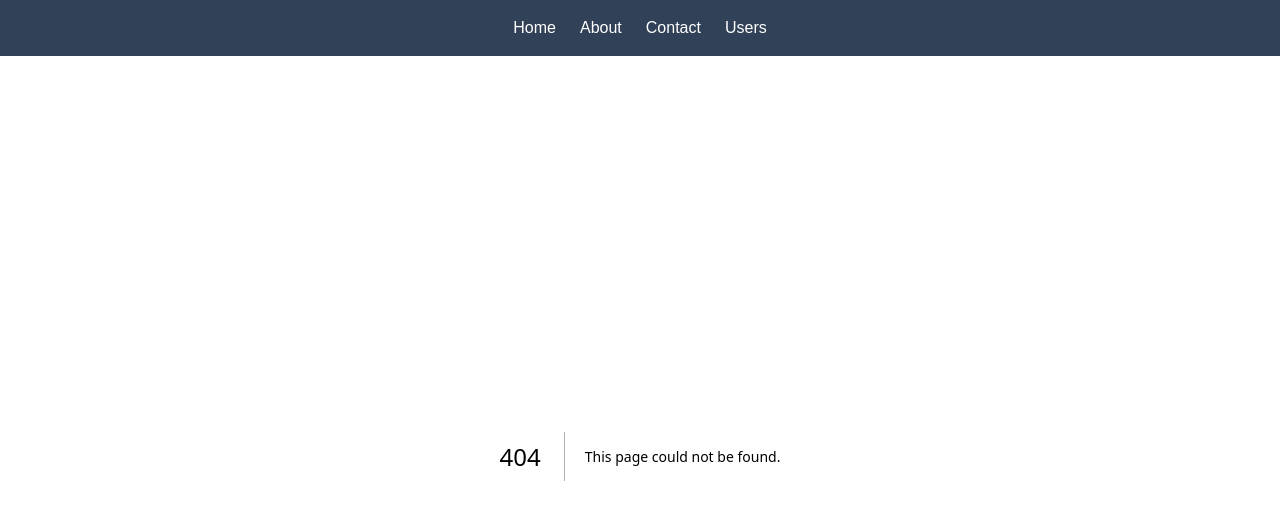
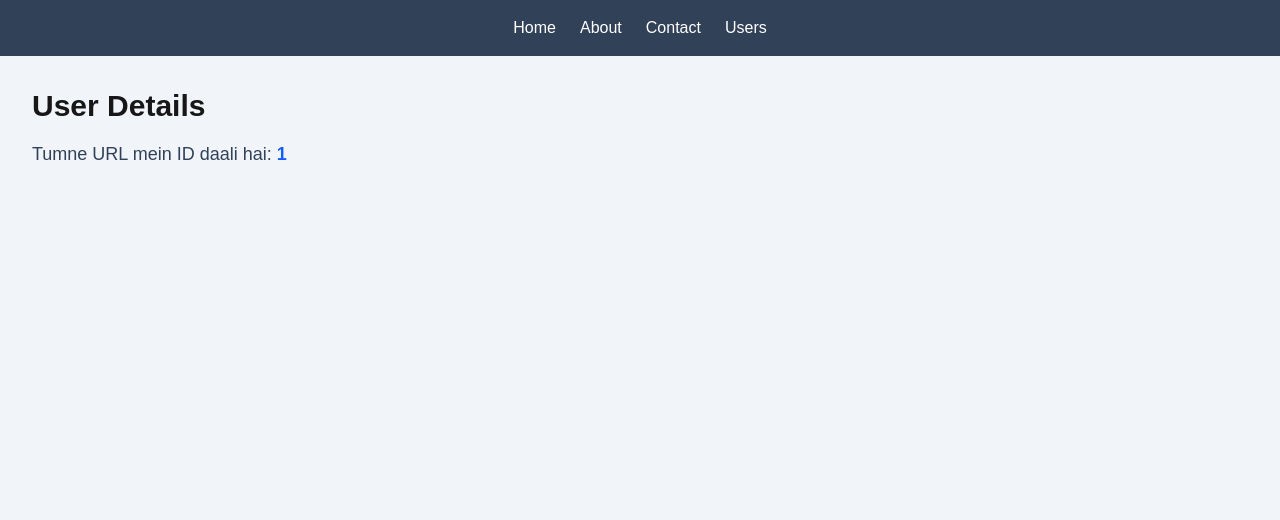
Before and after one commit to Mansi30Bakshi/my-first-app-Nextjs-Typescript, a Next.js app: page /users/1 in a window 1280 px wide. Before the commit this address had no page. Shown: the top 520 px of the page. Built offline with nearby package versions, Linux system fonts and the light colour scheme.

Commit message:
learn: dynamic routes setup

```diff
--- /dev/null
+++ b/app/users/[id]/page.tsx
@@ -0,0 +1,16 @@
+export default async function UserDetailPage({
+  params,
+}: {
+  params: Promise<{ id: string }>;
+}) {
+  const { id } = await params;
+
+  return (
+    <div className="min-h-screen p-8 bg-slate-100">
+      <h1 className="text-3xl font-bold mb-4">User Details</h1>
+      <p className="text-lg text-slate-700">
+        Tumne URL mein ID daali hai: <span className="font-bold text-blue-600">{id}</span>
+      </p>
+    </div>
+  );
+}
```
